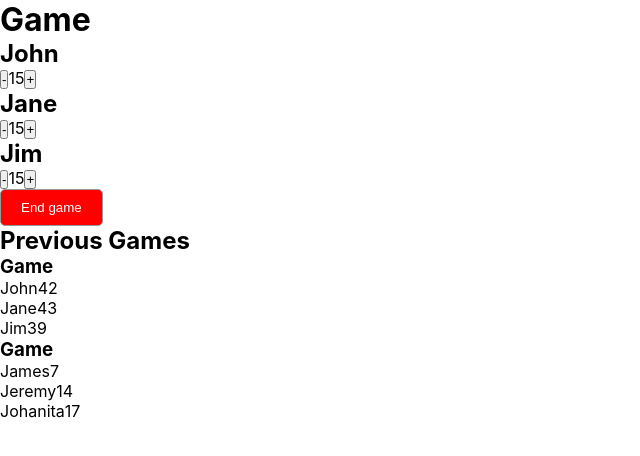
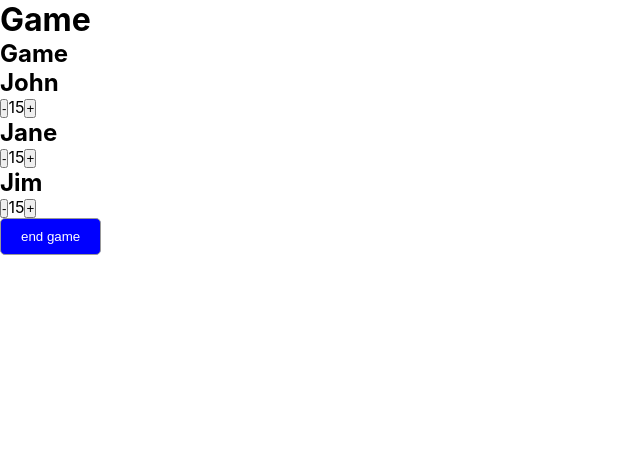
Before and after one commit to SLS-BLN/my_score, a React (Create React App) app: page / in a window 1280 px wide. Shown: the top 456 px of the page, without its empty margins (0-640 px from the left). Built offline with nearby package versions, Linux system fonts and the light colour scheme.

Commit message:
add routes in indes.js

```diff
--- a/src/App.js
+++ b/src/App.js
@@ -2,6 +2,7 @@ import Player from "./components/Player/Player.js";
 import Button from "./components/Button/Button.js";
 import History from "./components/History/History.js";
 import { initialPreviousGames } from "./historyDB.js";
+import { Route, Routes } from "react-router-dom";
 
 const players = [
   {
@@ -28,14 +29,37 @@ function App() {
         <h1>Game</h1>
       </heading>
       <main>
-        {players.map((player) => (
-          <Player key={player.id} name={player.name} score={player.score} />
-        ))}
-        <Button background={"red"}>End game</Button>
-        <h2>Previous Games</h2>
-        {initialPreviousGames.map((game) => (
-          <History key={game.id} game={game} />
-        ))}
+        <Routes>
+          <Route
+            path="/"
+            element={
+              <>
+                <h2>Game</h2>
+                {players.map((player) => {
+                  return (
+                    <Player
+                      key={player.id}
+                      name={player.name}
+                      score={player.score}
+                    />
+                  );
+                })}
+                <Button background={"lightseagreen"}>end game</Button>
+              </>
+            }
+          />
+          <Route
+            path="/history"
+            element={
+              <>
+                <h2>Previous Games</h2>
+                {initialPreviousGames.map((game) => {
+                  return <History key={game.id} game={game} />;
+                })}
+              </>
+            }
+          />
+        </Routes>
       </main>
     </>
   );
--- a/src/index.js
+++ b/src/index.js
@@ -1,14 +1,17 @@
-import React from 'react';
-import ReactDOM from 'react-dom/client';
-import GlobalStyle from './GlobalStyle';
-import App from './App';
-import reportWebVitals from './reportWebVitals';
+import React from "react";
+import ReactDOM from "react-dom/client";
+import GlobalStyle from "./GlobalStyle";
+import App from "./App";
+import reportWebVitals from "./reportWebVitals";
+import { BrowserRouter } from "react-router-dom";
 
-const root = ReactDOM.createRoot(document.getElementById('root'));
+const root = ReactDOM.createRoot(document.getElementById("root"));
 root.render(
   <React.StrictMode>
-    <GlobalStyle />
-    <App />
+    <BrowserRouter>
+      <GlobalStyle />
+      <App />
+    </BrowserRouter>
   </React.StrictMode>
 );
 
```
